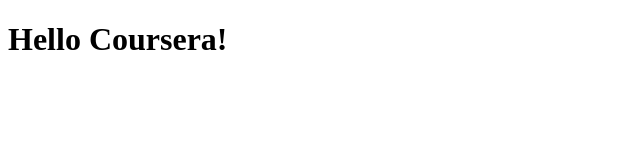
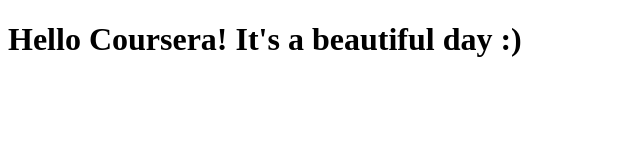
Before and after one commit to vijayak47/coursera-test, a plain HTML site: page site/index.html in a window 1280 px wide. Shown: the whole page, without its empty margins (0-640 px from the left). Drawn offline with Linux system fonts and the light colour scheme.

Commit message:
Small Addition to our page content

```diff
--- a/site/index.html
+++ b/site/index.html
@@ -4,6 +4,6 @@
 	<title>Hello Coursera!</title>
 </head>
 <body>
-<h1>Hello Coursera!</h1>
+<h1>Hello Coursera! It's a beautiful day :)</h1>
 </body>
 </html>
```
